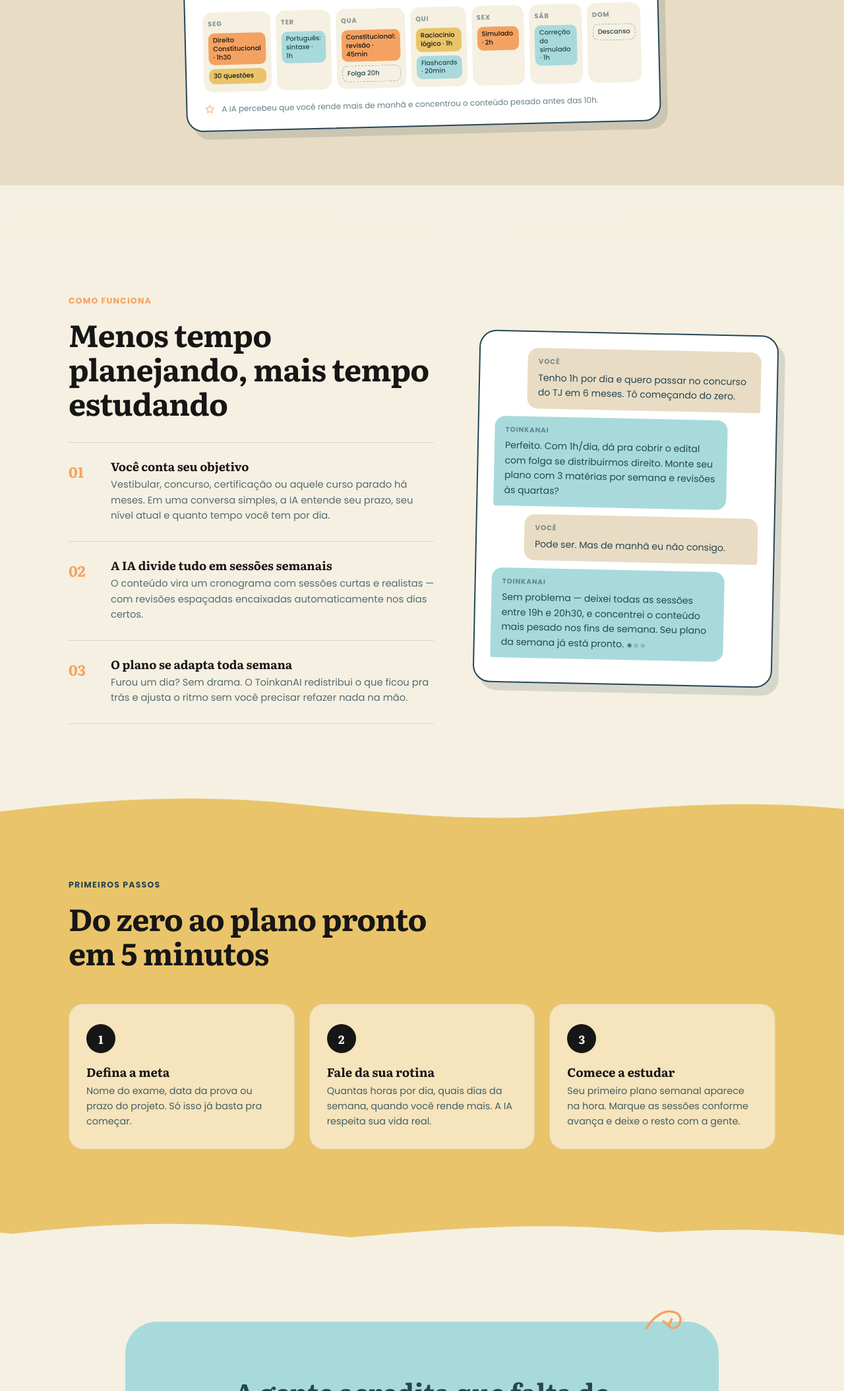
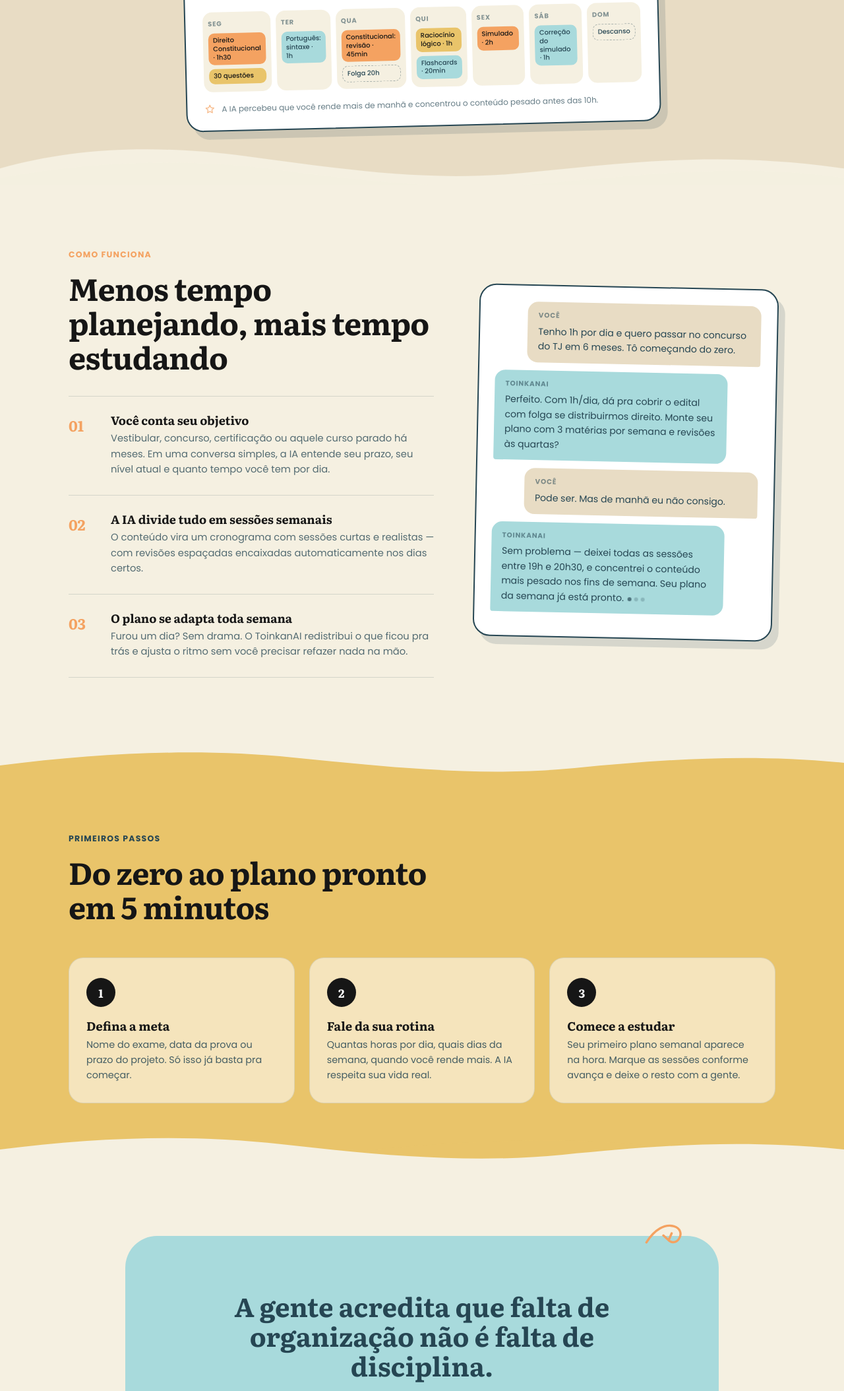
Before and after one commit to toinsql/toinkan, a plain HTML site: page index.html in a window 1280 px wide. Shown: the part 866-2974 px from the top of the page at 66% size. Drawn offline with Linux system fonts and the light colour scheme.

Commit message:
Update index.html

```diff
--- a/index.html
+++ b/index.html
@@ -255,7 +255,7 @@
   </div>
 </header>
 
-<svg class="wave" viewBox="0 0 1440 70" preserveAspectRatio="none"><path d="M0 70V38C120 12 260 6 420 22s300 34 470 22 330-30 550-6v32z" fill="#F5F0E1"/><path d="M0 70V50c160-22 320-26 480-10s300 28 470 16 320-24 490-6v20z" fill="#F5F0E1" opacity=".55"/></svg>
+<svg class="wave" viewBox="0 0 1440 60" preserveAspectRatio="none" style="margin-top: -70px; position: relative; z-index: 2;"><path d="M0 70V38C120 12 260 6 420 22s300 34 470 22 330-30 550-6v32z" fill="#F5F0E1"></path><path d="M0 70V50c160-22 320-26 480-10s300 28 470 16 320-24 490-6v20z" fill="#F5F0E1" opacity=".55"></path></svg>
 
 <!-- COMO FUNCIONA -->
 <section id="como">
@@ -325,7 +325,7 @@
   </div>
 </section>
 
-<svg class="wave" viewBox="0 0 1440 70" preserveAspectRatio="none"><path d="M0 0v30c200 18 380 24 560 10s340-28 520-14 240 18 360 12V0z" fill="#E9C46A" transform="translate(0,0)"/><path d="M0 70V34c160-18 320-24 480-8s320 30 480 16 300-24 480-8v36z" fill="#F5F0E1"/></svg>
+<svg class="wave" viewBox="0 0 1440 70" preserveAspectRatio="none" style="margin-top: -60"><path d="M0 0v30c200 18 380 24 560 10s340-28 520-14 240 18 360 12V0z" fill="#E9C46A" transform="translate(0,0)"></path><path d="M0 70V34c160-18 320-24 480-8s320 30 480 16 300-24 480-8v36z" fill="#F5F0E1"></path></svg>
 
 <!-- MISSÃO -->
 <div class="mission-outer">
```
